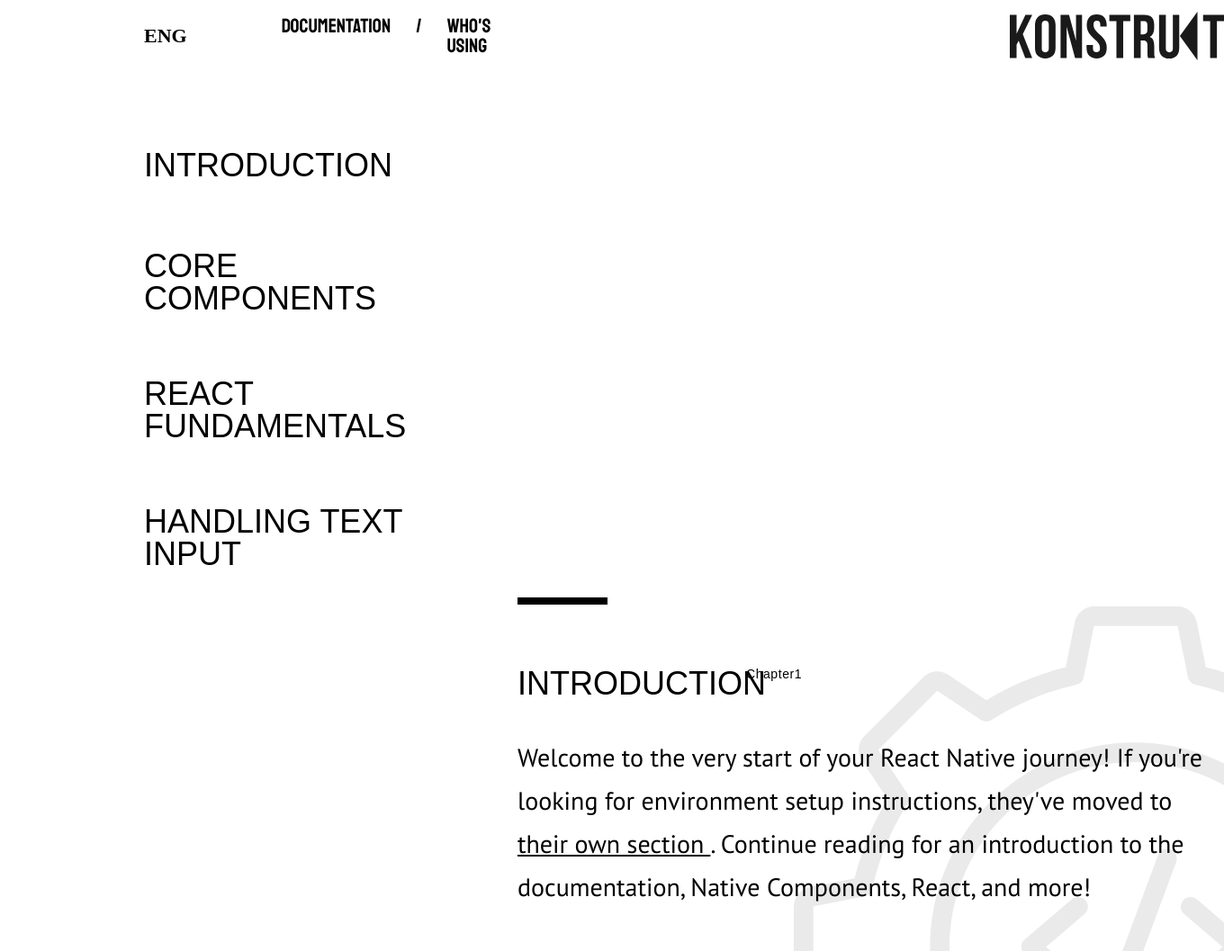
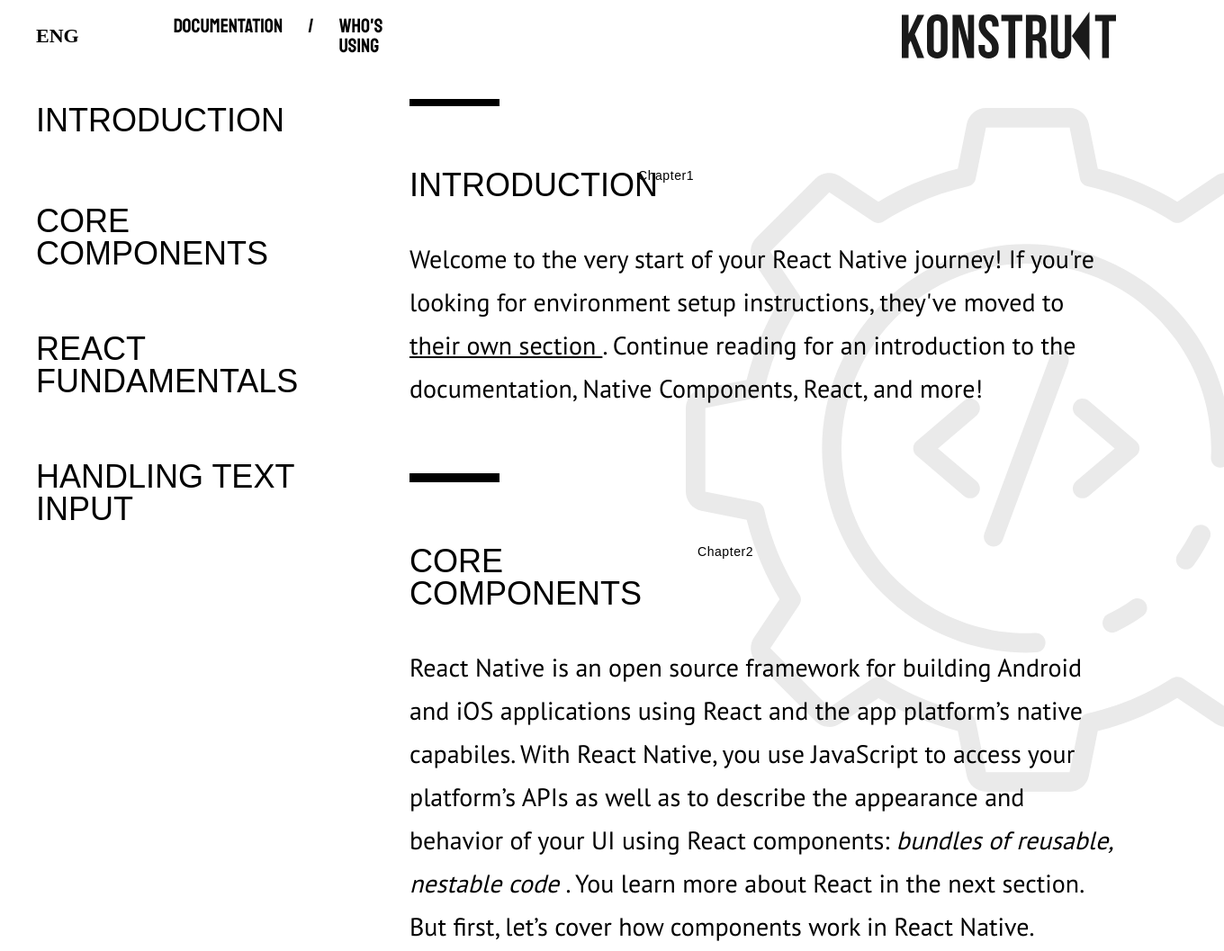
Before and after one commit to helenamaltseva/lesson-14-position, a plain HTML site: page index.html in a window 1280 px wide. Shown: the top 1057 px of the page at 90% size, 1360 px wide, since content can reach past the window. Drawn offline with Linux system fonts and the light colour scheme; a web font is replaced by a local one.

Commit message:
Changed files

```diff
--- a/css/style.css
+++ b/css/style.css
@@ -11,13 +11,12 @@
   gap: 30px;
 }
 
-
 .header {
   width: 1440px;
   height: 80px;
   margin: 0 auto;
 
-  position: fixed;
+  position: sticky;
   top: 0;
   background-color: #FFFFFF;
   z-index: 2;
@@ -86,8 +85,6 @@
 }
 
 
-
-
 aside {
   position: sticky;
   top: 80px;
@@ -102,9 +99,6 @@
   flex-direction: column;
   align-items: flex-start;
   text-align: left;
-
-  margin-left: 120px;
-  margin-top: 160px;
 }
 
 .side-bar__title1 {
@@ -152,6 +146,7 @@
   text-transform: uppercase;
 }
 
+
 .main {
   display: flex;
   flex-direction: column;
@@ -159,8 +154,6 @@
   padding: 0px 0px 90px;
   gap: 70px;
   top: 0;
-
-  margin-left: 535px;
 }
 
 .main__image {
@@ -178,8 +171,6 @@
 
   padding-bottom: 8px;
 }
-
-
 
 .main__chapter1 {
   display: flex;
@@ -248,7 +239,6 @@
 
   width: 785px;
 }
-
 
 
 .main__divider2 {
@@ -387,10 +377,6 @@
   order: 1;
 }
 
-.main__chapter3-text {
-
-}
-
 .main__chapter3-text-item1 {
   font-family: 'PT Sans', sans-serif;
   font-style: normal;
@@ -446,7 +432,6 @@
   font-size: 28px;
   line-height: 48px;
 }
-
 
 
 .main__divider4 {
```
